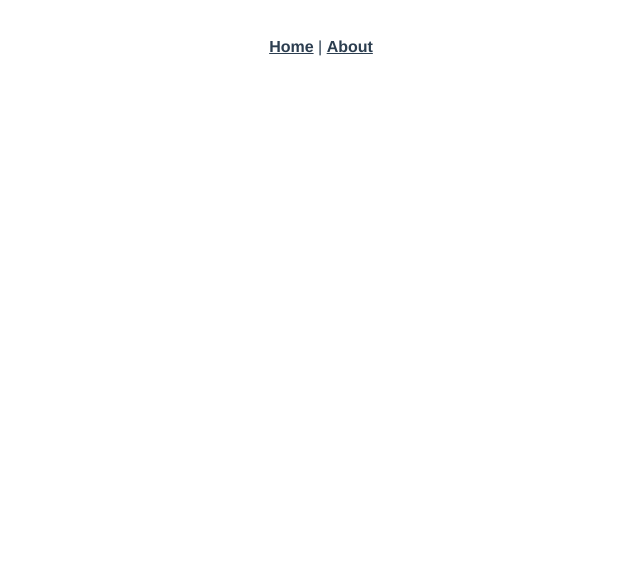
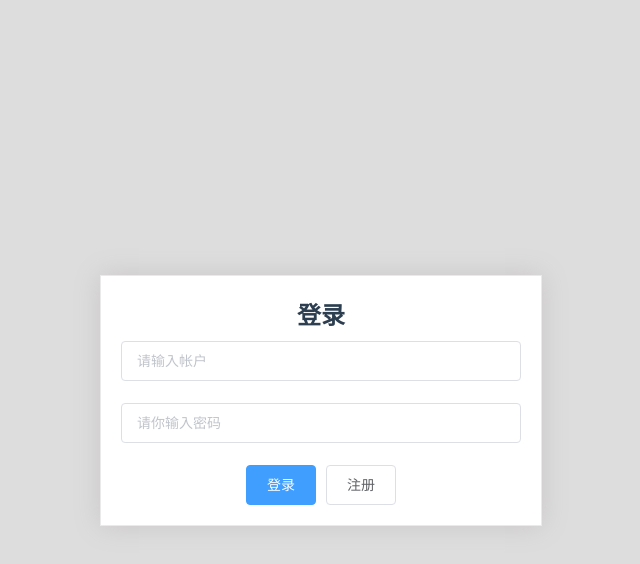
Before and after one commit to Guing/wechat-admin, a Vue app: page /#/login in a window 1280 px wide. Shown: the top 564 px of the page, without its empty margins (319-959 px from the left). Built offline with nearby package versions, Linux system fonts and the light colour scheme.

Commit message:
添加登录页面

```diff
--- a/package.json
+++ b/package.json
@@ -11,6 +11,7 @@
   },
   "dependencies": {
     "core-js": "^2.6.5",
+    "element-ui": "^2.4.5",
     "register-service-worker": "^1.6.2",
     "vue": "^2.6.10",
     "vue-class-component": "^7.0.2",
@@ -31,12 +32,14 @@
     "@vue/test-utils": "1.0.0-beta.29",
     "babel-core": "7.0.0-bridge.0",
     "babel-eslint": "^10.0.1",
+    "babel-plugin-component": "^1.1.1",
     "eslint": "^5.16.0",
     "eslint-plugin-vue": "^5.0.0",
     "sass": "^1.18.0",
     "sass-loader": "^7.1.0",
     "ts-jest": "^23.0.0",
     "typescript": "^3.4.3",
+    "vue-cli-plugin-element": "^1.0.1",
     "vue-template-compiler": "^2.6.10"
   }
 }
--- a/src/App.vue
+++ b/src/App.vue
@@ -1,29 +1,19 @@
 <template>
   <div id="app">
-    <div id="nav">
-      <router-link to="/">Home</router-link> |
-      <router-link to="/about">About</router-link>
-    </div>
     <router-view/>
   </div>
 </template>
 
 <style lang="scss">
+body,h1,div{
+  margin:0;
+  padding:0;
+}
 #app {
-  font-family: 'Avenir', Helvetica, Arial, sans-serif;
+  font-family: "Avenir", Helvetica, Arial, sans-serif;
   -webkit-font-smoothing: antialiased;
   -moz-osx-font-smoothing: grayscale;
   text-align: center;
   color: #2c3e50;
 }
-#nav {
-  padding: 30px;
-  a {
-    font-weight: bold;
-    color: #2c3e50;
-    &.router-link-exact-active {
-      color: #42b983;
-    }
-  }
-}
 </style>
--- a/src/main.ts
+++ b/src/main.ts
@@ -3,6 +3,7 @@ import App from './App.vue'
 import router from './router'
 import store from './store'
 import './registerServiceWorker'
+import './plugins/element'
 
 Vue.config.productionTip = false
 
--- /dev/null
+++ b/src/plugins/element.ts
@@ -0,0 +1,5 @@
+import Vue from 'vue'
+import ElementUI from 'element-ui'
+
+
+Vue.use(ElementUI)
--- a/src/router.ts
+++ b/src/router.ts
@@ -6,6 +6,11 @@ Vue.use(Router)
 
 export default new Router({
   routes: [
+    {
+      path: '/login',
+      name: 'login',
+      component: () => import(/* webpackChunkName: "about" */ './views/Login.vue')
+    },
     {
       path: '/',
       name: 'home',
--- /dev/null
+++ b/src/views/Login.vue
@@ -0,0 +1,60 @@
+<template>
+  <div class="wrap">
+    <section class="form">
+      <h1>登录</h1>
+      <el-form :model="loginForm" :rules="rules" ref="loginForm">
+        <el-form-item>
+          <el-input v-model="loginForm.userName" placeholder="请输入帐户"></el-input>
+        </el-form-item>
+        <el-form-item>
+          <el-input v-model="loginForm.passWord" placeholder="请你输入密码"></el-input>
+        </el-form-item>
+        <div class="btn-box">
+          <el-button type="primary" @click="login" >登录</el-button>
+          <el-button>注册</el-button>
+        </div>
+      </el-form>
+    </section>
+  </div>
+</template>
+
+<script lang="ts">
+import { Component, Vue } from "vue-property-decorator";
+@Component
+export default class Login extends Vue {
+  loginForm: object = {
+    userName: "",
+    passWord: ""
+  };
+  rules: object = {
+    userName: [{ required: true, message: "请输入帐户", trigger: "blur" }],
+    passWord: [{ required: true, message: "请你输入密码", trigger: "blur" }]
+  };
+   async login(){
+       await this.$refs['loginForm'].validate();
+
+  }
+}
+</script>
+<style lang="scss" scoped>
+.wrap {
+  height: 100%;
+  background: #ddd;
+  position: absolute;
+  width: 100%;
+  display: flex;
+  align-items: center;
+  justify-content: center;
+}
+.form {
+  width: 400px;
+  background: #fff;
+  border: 1px solid #eaeaea;
+  box-shadow: 0 0 25px #cac6c6;
+  padding: 20px;
+  text-align: center;
+}
+h1 {
+  margin-bottom: 10px;
+}
+</style>
```
Also changed, not shown: 2 other files (tests, documents, lock files or other folders).
